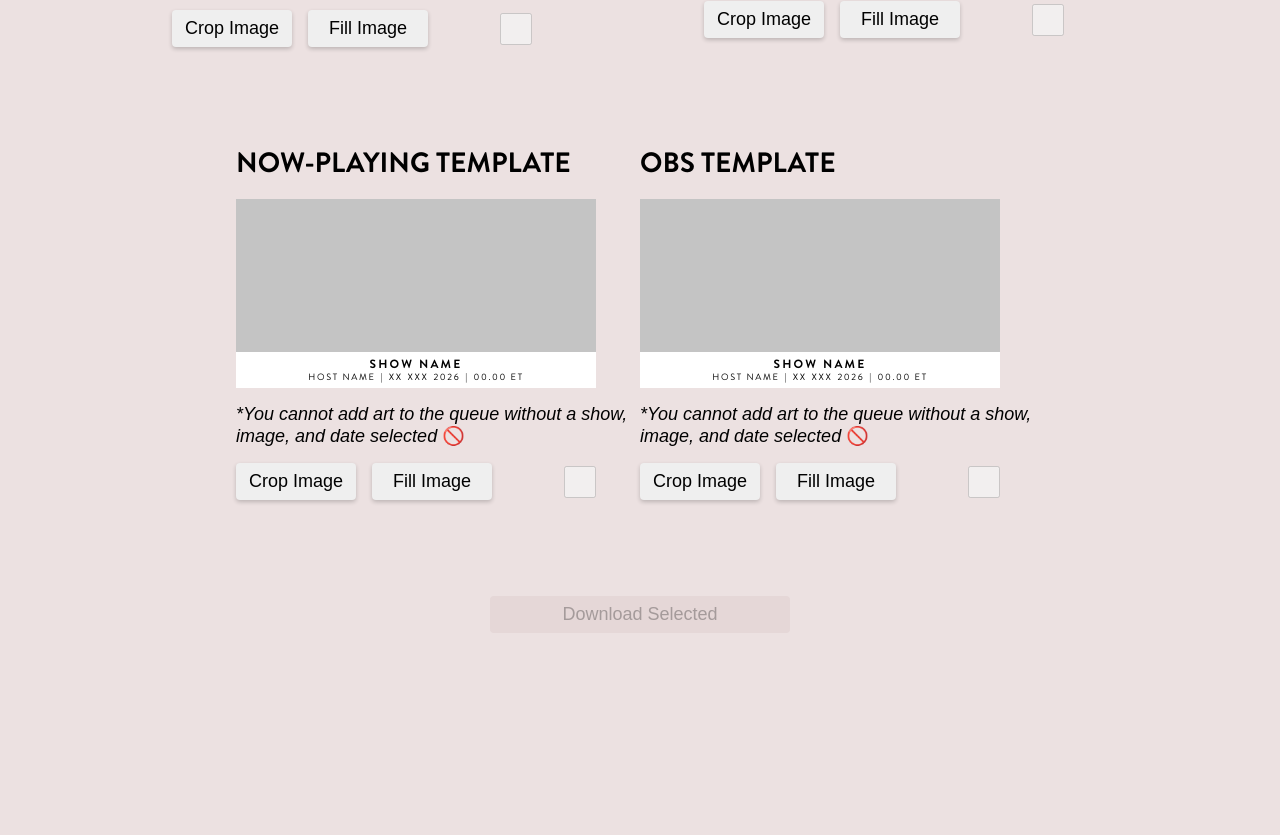
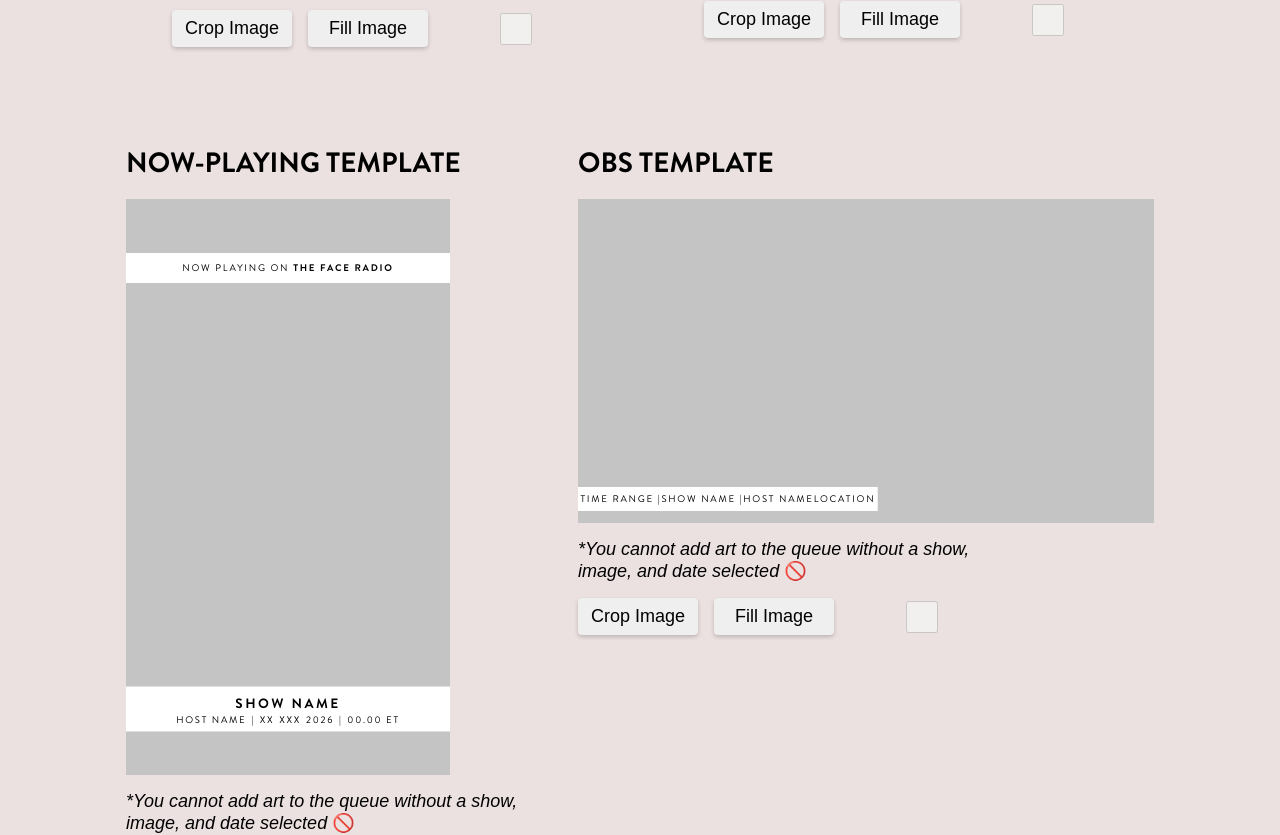
Before and after one commit to rmarafioti/image_processor, a React (Vite) app: page / in a window 1280 px wide. Shown: the part 1243-2078 px from the top of the page. Before the commit the page ends 1972 px from the top, so only its background shows below. Built offline with nearby package versions, Linux system fonts and the light colour scheme.

Commit message:
conditional rendering in reuseable component for unique now playing and obs templates formatted properly

```diff
--- a/src/App.jsx
+++ b/src/App.jsx
@@ -130,15 +130,15 @@ export default function App() {
     },
     {
       ref: templateNowPlayingRef,
-      width: 1200,
-      height: 630,
+      width: 1080,
+      height: 1920,
       templateName: "now-playing",
     },
     {
       ref: templateObsRef,
-      width: 1200,
-      height: 630,
-      templateName: "Obs",
+      width: 1920,
+      height: 1080,
+      templateName: "obs",
     },
   ];
 
--- a/src/components/DefaultTemplate.jsx
+++ b/src/components/DefaultTemplate.jsx
@@ -34,6 +34,26 @@ const DefaultTemplate = forwardRef(
                       : undefined
                   }
                 />
+                {templateName === "now-playing" ? (
+                  <div className={styles.now_playing}>
+                    <p className={styles.now_playing_text}>
+                      Now playing on{" "}
+                      <b className={styles.bold_text}>the face radio</b>
+                    </p>
+                  </div>
+                ) : (
+                  " "
+                )}
+                {templateName === "obs" ? (
+                  <div className={styles.obs}>
+                    <p className={styles.obs_text}>
+                      {selectedShow?.time_range || "Time Range"} |
+                      {selectedShow?.show_name || "Show Name"} |
+                      {selectedShow?.host_name || "Host Name"}
+                      {selectedShow?.location || "Location"}
+                    </p>
+                  </div>
+                ) : (
                   <div className={styles.template_bar}>
                     <p className={styles.text}>
                       {selectedShow?.show_name || "Show Name"}
@@ -66,6 +86,7 @@ const DefaultTemplate = forwardRef(
                       </p>
                     </div>
                   </div>
+                )}
               </div>
             </section>
             {isAddToQueueDisabled ? (
--- a/src/data/formSelects.js
+++ b/src/data/formSelects.js
@@ -4,7 +4,7 @@ export const shows = [
     show_name: "Test SHow",
     host_name: "Test Host",
     time: "12.00 ET",
-    /* time_range: "" */
+    time_range: "0 - 00.00 ET",
     default_featured:
       "https://res.cloudinary.com/dzpne110u/image/upload/v1776127474/fr_image_processor_test/image_testers/featured_tester_smaxfd.png",
     default_archive:
@@ -23,7 +23,7 @@ export const shows = [
     show_name: "Big Shoulders Soul System",
     host_name: "Rich Marafioti",
     time: "18.00 ET",
-    /* time_range: "" */
+    time_range: "18 - 20.00 ET",
     default_featured:
       "https://res.cloudinary.com/dzpne110u/image/upload/v1776031932/fr_image_processor_test/big_shoulders_soul_system_defaults/default_featured_iujco0.png",
     default_archive:
--- a/src/hooks/useForm.js
+++ b/src/hooks/useForm.js
@@ -12,6 +12,8 @@ const useForm = () => {
       featured: "",
       facebook: "",
       bluesky: "",
+      "now-playing": "",
+      obs: "",
     },
   };
 
@@ -44,6 +46,8 @@ const useForm = () => {
           featured: event.target.result,
           facebook: event.target.result,
           bluesky: event.target.result,
+          "now-playing": event.target.result,
+          obs: event.target.result,
         },
       }));
     };
@@ -59,6 +63,8 @@ const useForm = () => {
         featured: selectedShow.default_featured || "",
         facebook: selectedShow.default_facebook || "",
         bluesky: selectedShow.default_bluesky || "",
+        "now-playing": selectedShow.default_featured || "",
+        obs: selectedShow.default_featured || "",
       },
     }));
   };
@@ -71,6 +77,8 @@ const useForm = () => {
         featured: "",
         facebook: "",
         bluesky: "",
+        "now-playing": "",
+        obs: "",
       },
     }));
   };
--- /dev/null
+++ b/src/styling/now_playing_template.module.css
@@ -0,0 +1,93 @@
+.template {
+  margin-right: 2rem;
+}
+
+.header_container {
+  display: flex;
+  width: 420px;
+}
+
+.image_container_wrapper {
+  /* Compensate for the space the untransformed element would occupy */
+  width: calc(1080px * 0.3);
+  height: calc(1920px * 0.3);
+  overflow: hidden;
+  margin-top: 1rem;
+}
+
+.image_container_inner {
+  position: relative;
+  display: flex;
+  flex-direction: column;
+  height: 1920px;
+  width: 1080px;
+  transform: scale(0.3);
+  transform-origin: top left;
+}
+
+.image_container {
+  position: absolute;
+  top: 0;
+  left: 0;
+
+  width: 1080px;
+  height: 1920px;
+  background-color: #c4c4c4;
+  background-size: cover;
+  background-position: center;
+}
+
+.template_bar,
+.now_playing {
+  position: absolute;
+  top: 1625px;
+  display: flex;
+  flex-direction: column;
+  justify-content: center;
+  align-items: center;
+  background-color: white;
+  width: 1080px;
+  height: 150px;
+}
+
+.now_playing {
+  height: 100px;
+  top: 180px;
+}
+
+.text,
+.show_info,
+.now_playing_text {
+  font-size: 34pt;
+  color: #000000;
+  letter-spacing: 0.18em;
+  line-height: .6;
+}
+
+.now_playing_text {
+  font-size: 24pt;
+}
+
+.text {
+  padding-top: 1rem;
+  margin-bottom: 2rem;
+}
+
+.show_info_container {
+  display: flex;
+}
+
+.show_info_container > p {
+  font-size: 24pt;
+}
+
+.show_info,
+.now_playing_text {
+  font-family: "b_show_info", sans-serif;
+  padding-right: 0.5rem;
+  padding-left: 0.5rem;
+}
+
+.bold_text {
+  font-family: "b_show_name", sans-serif;
+}
--- /dev/null
+++ b/src/styling/obs_template.module.css
@@ -0,0 +1,82 @@
+
+
+.header_container {
+  display: flex;
+  width: 420px;
+}
+
+.image_container_wrapper {
+  /* Compensate for the space the untransformed element would occupy */
+  width: calc(1920px * 0.3);
+  height: calc(1080px * 0.3);
+  overflow: hidden;
+  margin-top: 1rem;
+}
+
+.image_container_inner {
+  position: relative;
+  display: flex;
+  flex-direction: column;
+  height: 1080px;
+  width: 1920px;
+  transform: scale(0.3);
+  transform-origin: top left;
+}
+
+.image_container {
+  position: absolute;
+  top: 0;
+  left: 0;
+
+  width: 1920px;
+  height: 1080px;
+  background-color: #c4c4c4;
+  background-size: cover;
+  background-position: center;
+}
+
+.template_bar,
+.obs {
+  position: absolute;
+  top: 960px;
+  display: flex;
+  flex-direction: column;
+  justify-content: center;
+  align-items: center;
+  background-color: white;
+  /*width: 1920px;*/
+  height: 80px;
+}
+
+.text,
+.show_info,
+.obs_text {
+  font-size: 38pt;
+  color: #000000;
+  letter-spacing: 0.18em;
+  line-height: 1;
+}
+
+.obs_text {
+  font-size: 24pt;
+}
+
+.text {
+  padding-top: 1rem;
+  margin-bottom: 2rem;
+}
+
+.show_info,
+.obs_text {
+  font-family: "b_show_info", sans-serif;
+  padding-right: 0.5rem;
+  padding-left: 0.5rem;
+}
+
+.show_info_container {
+  display: flex;
+}
+
+.show_info_container > p {
+  font-size: 24pt;
+}
--- a/src/templates/NowPlayingTemplate.jsx
+++ b/src/templates/NowPlayingTemplate.jsx
@@ -2,7 +2,7 @@ import { forwardRef } from "react";
 
 import DefaultTemplate from "../components/DefaultTemplate";
 
-import styles from "../styling/facebook_template.module.css";
+import styles from "../styling/now_playing_template.module.css";
 
 const NowPlayingTemplate = forwardRef((props, ref) => {
   return (
@@ -10,8 +10,8 @@ const NowPlayingTemplate = forwardRef((props, ref) => {
       {...props}
       ref={ref}
       styles={styles}
-      width={1200}
-      height={630}
+      width={1080}
+      height={1920}
       templateName="now-playing"
     />
   );
--- a/src/templates/ObsTemplate.jsx
+++ b/src/templates/ObsTemplate.jsx
@@ -2,7 +2,7 @@ import { forwardRef } from "react";
 
 import DefaultTemplate from "../components/DefaultTemplate";
 
-import styles from "../styling/facebook_template.module.css";
+import styles from "../styling/obs_template.module.css";
 
 const ObsTemplate = forwardRef((props, ref) => {
   return (
@@ -10,9 +10,9 @@ const ObsTemplate = forwardRef((props, ref) => {
       {...props}
       ref={ref}
       styles={styles}
-      width={1200}
-      height={630}
-      templateName="Obs"
+      width={1920}
+      height={1080}
+      templateName="obs"
     />
   );
 });
```
Lines whose indentation alone changed are shown as unchanged.
